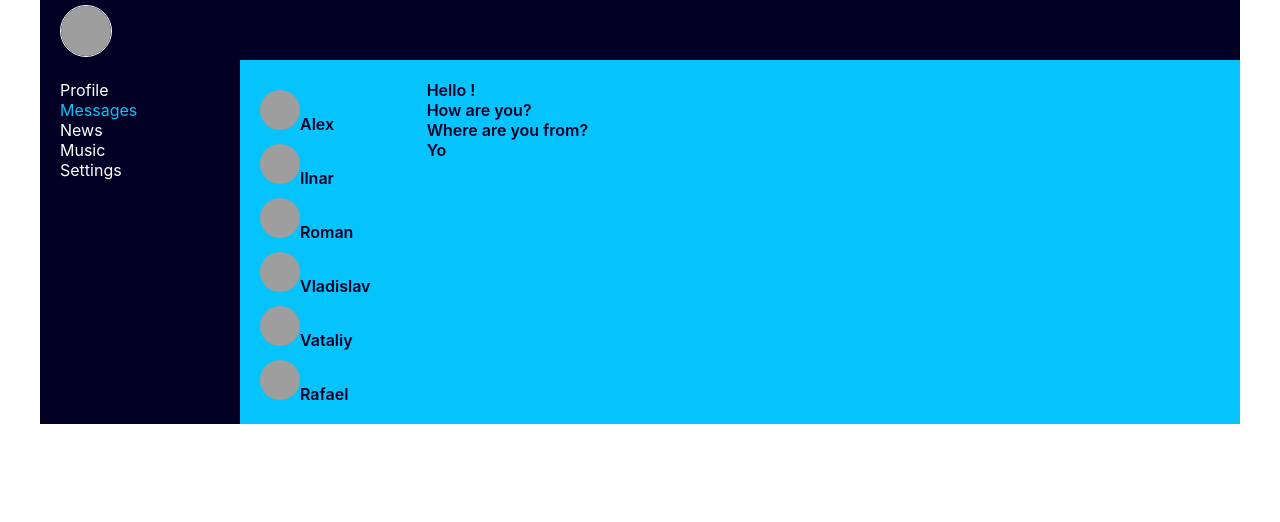
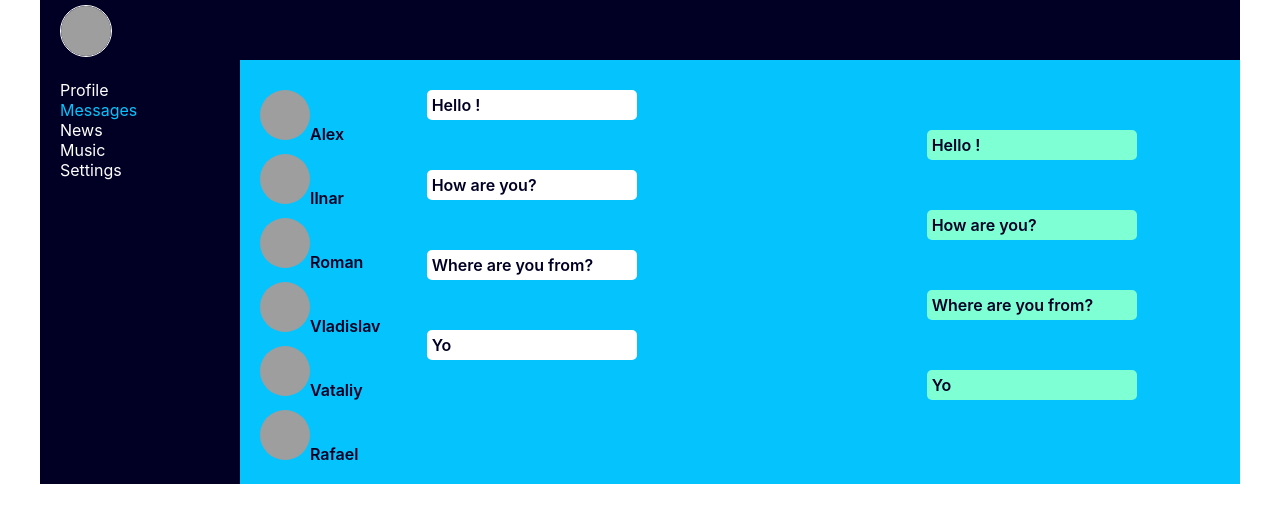
Before and after one commit to IshniyazovFail/social-network, a React (Create React App) app: page /dialogs in a window 1280 px wide. Shown: the top 522 px of the page. Built offline with nearby package versions, Linux system fonts and the light colour scheme; grey boxes are pictures that could not be loaded.

Commit message:
addded style dialogs

```diff
--- a/src/components/Dialogs/DialogItem/DialogItem.module.css
+++ b/src/components/Dialogs/DialogItem/DialogItem.module.css
@@ -7,8 +7,8 @@
     color:white;
 }
 .img{
-    width: 40px;
-    height: 40px;
+    width: 50px;
+    height: 50px;
     border-radius: 50%;
 }
 .dialog{
--- /dev/null
+++ b/src/components/Dialogs/Message/Message.module.css
@@ -0,0 +1,19 @@
+.body{
+
+}
+.message{
+    background-color: white;
+    width: 200px;
+    border-radius: 5px;
+    margin:10px 0 ;
+    padding: 5px;
+}
+.myMessage{
+    background-color: aquamarine;
+    width: 200px;
+    border-radius: 5px;
+    margin-left:500px  ;
+    padding: 5px;
+
+
+}
--- a/src/components/Dialogs/Message/Message.tsx
+++ b/src/components/Dialogs/Message/Message.tsx
@@ -1,12 +1,16 @@
 
 import React from "react";
-
+import s from './Message.module.css'
 type MessageType = {
     message: string
 }
 
 export const Message = (p:MessageType) => {
     return (
-        <div>{p.message}</div>
+        <div className={s.body}>
+            <div className={s.message}>{p.message}</div>
+            <div className={s.myMessage}>{p.message}</div>
+        </div>
+
     )
 }
```
